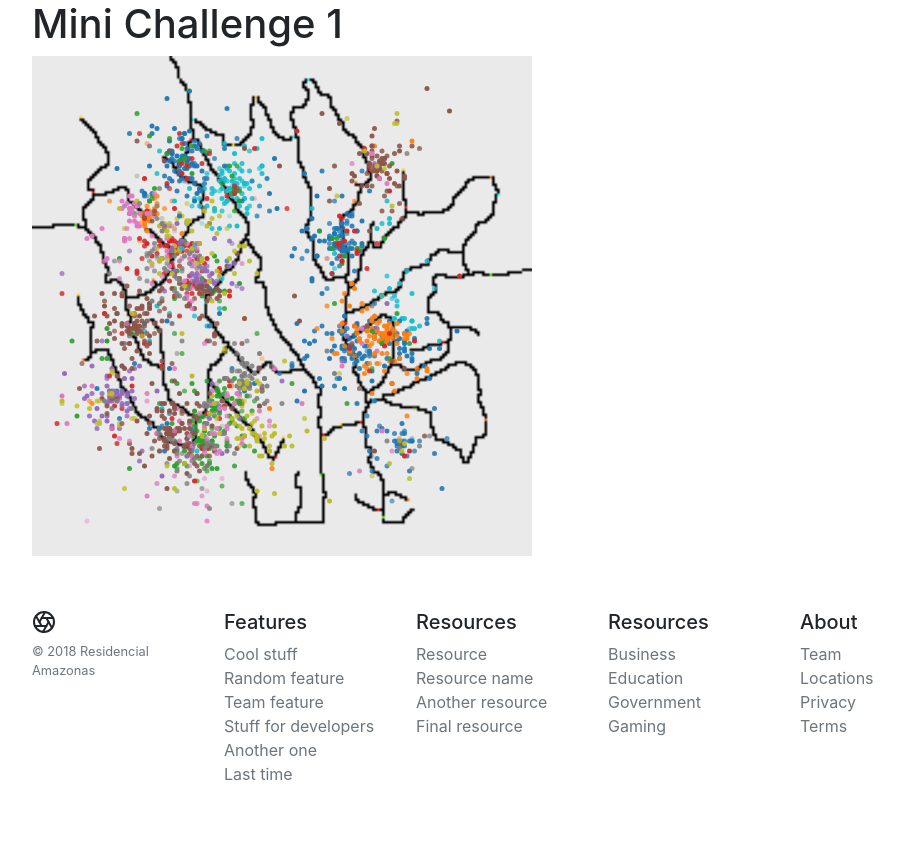
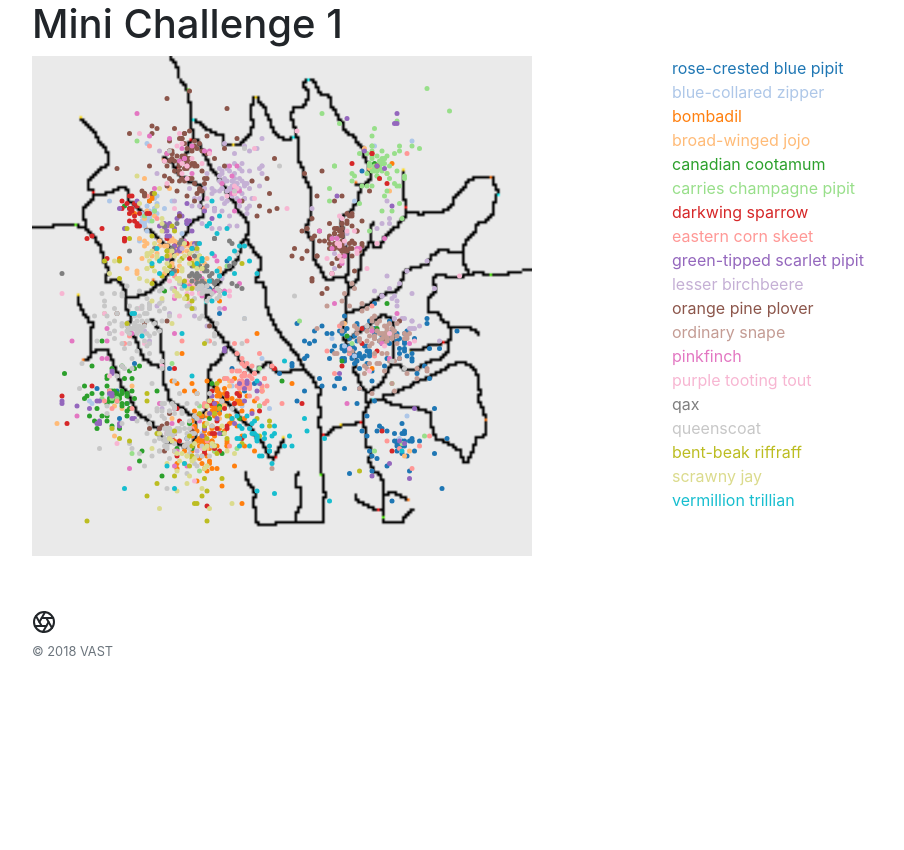
Before and after one commit to iraquitan/vast_2018, a Django app: page /mc1/ in a window 1280 px wide. Shown: the part 56-906 px from the top of the page, without its empty margins (143-1047 px from the left). After the commit the page ends 712 px from the top, so only its background shows below. Run offline with Django 3.2, Linux system fonts and the light colour scheme; some libraries are stand-ins or nearby versions.

Commit message:
feat: Add legend and color scheme 20

```diff
--- a/static/css/starter-template.css
+++ b/static/css/starter-template.css
@@ -88,3 +88,14 @@
 }
 
 .overflow-hidden { overflow: hidden; }
+
+.key-dot {
+    display: inline-block;
+    height: 10px;
+    margin-right: .5em;
+    width: 10px;
+}
+
+.legend {
+    margin-right:20px;
+}
--- a/static/js/mc1.js
+++ b/static/js/mc1.js
@@ -1,19 +1,56 @@
+
 function reqListener () {
+  schemeCategory20 = [
+      "#1f77b4", "#aec7e8", "#ff7f0e", "#ffbb78", "#2ca02c",
+      "#98df8a", "#d62728", "#ff9896", "#9467bd", "#c5b0d5",
+      "#8c564b", "#c49c94", "#e377c2", "#f7b6d2", "#7f7f7f",
+      "#c7c7c7", "#bcbd22", "#dbdb8d", "#17becf", "#9edae5"
+  ];
   var data = this.response;
+  var species = d3.map(data, function(d){ return d.english_name; }).keys();
+
+  var  colorRange = d3.scalePoint()
+      .range([0, 1])
+      // .domain(d3.map(data, function(d){ return d.english_name; }).keys())
+      .domain(species);
 
   var color = d3.scaleOrdinal()
-      .range(d3.schemeCategory10)
-      .domain(d3.map(data, function(d){ return d.english_name; }).keys());
+      .range(schemeCategory20)
+      // .domain(d3.map(data, function(d){ return d.english_name; }).keys());
+      .domain(species);
+
+    d3.edge = {};
+    d3.edge.reuselegend = function module() {
+        function exports(_selection) {
+            _selection.each(function (_data) {
+                d3.select(this)
+                    .selectAll("legend").data(_data)
+                    .enter().append('div')
+                    .attr("class", "legend")
+                    .html(function (d, i) {
+                        // return d.toUpperCase()
+                        return d
+                    })//.style("color","red")
+                    .style("color", function (d, i) { return color(d) })
+                    .append("span")
+                    .attr("class", "key-dot")
+            })
+        }
+        return exports;
+    };
+  // var color = d3.scaleOrdinal()
+  //     .range(d3.schemeSpectral)
+  //     .domain(d3.map(data, function(d){ return colorRange(d.english_name); }).keys());
 
   var opacity = d3.scaleTime()
     .range([0.1, 1])
     // .domain(d3.extent(d3.map(data, function(d){return Date(d.date_time);}).values()))
     .domain(d3.extent(data, function(d){ return new Date(d.date_time); }));
 
-  var ctn = d3.select(".container");
+  var ctn = d3.select(".map");
 
   var svg = ctn.append("svg")
-      .attr("width", 500)
+      .attr("width", 800)
       .attr("height", 500);
 
   var g = svg.append("g");
@@ -34,8 +71,35 @@ function reqListener () {
       .attr('r', 2.5)
       .attr('cx', function (d, i) { return d.x * 2.5 })
       .attr('cy', function (d, i) { return d.y * 2.5 })
-      .attr("fill", function (d, i) { return color(d.english_name) })
-      .style("fill-opacity", function (d, i) { return opacity(new Date(d.date_time)); })
+      .attr("fill", function (d, i) { return color(d.english_name) });
+      // .attr("fill", function (d, i) { console.log(d.english_name); return d3.interpolateSpectral(colorRange(d.english_name)) })
+      // .style("fill-opacity", function (d, i) { return opacity(new Date(d.date_time)); })
+
+    var legend = d3.edge.reuselegend();
+
+    d3.select(".legends").datum(species).call(legend);
+
+    // var legend = g.append("g")
+    //     .classed("legend", true);
+
+    // legend.selectAll("rect")
+    //     .data(species)
+    //     .enter().append("rect")
+    //     .attr('x', 550)
+    //     .attr('y', function (d, i) { return i * 20 })
+    //     .attr('width', 10)
+    //     .attr('height', 10)
+    //     .style('fill', function (d, i) { return color(d) });
+    //
+    // legend.selectAll("text")
+    //     .data(species)
+    //     .enter().append("text")
+    //     .attr('x', 550)
+    //     .attr('y', function (d, i) { return i * 20 + 8 })
+    //     .attr("dx", "1.5em")
+    //     .attr("font-size", "11px")
+    //     .attr("fill", "#737373")
+    //     .text(function (d) { return d });
 }
 
 var oReq = new XMLHttpRequest();
--- a/templates/footer.html
+++ b/templates/footer.html
@@ -3,45 +3,45 @@
   <div class="row">
     <div class="col-12 col-md">
       <svg xmlns="http://www.w3.org/2000/svg" width="24" height="24" viewBox="0 0 24 24" fill="none" stroke="currentColor" stroke-width="2" stroke-linecap="round" stroke-linejoin="round" class="d-block mb-2"><circle cx="12" cy="12" r="10"></circle><line x1="14.31" y1="8" x2="20.05" y2="17.94"></line><line x1="9.69" y1="8" x2="21.17" y2="8"></line><line x1="7.38" y1="12" x2="13.12" y2="2.06"></line><line x1="9.69" y1="16" x2="3.95" y2="6.06"></line><line x1="14.31" y1="16" x2="2.83" y2="16"></line><line x1="16.62" y1="12" x2="10.88" y2="21.94"></line></svg>
-      <small class="d-block mb-3 text-muted">&copy; {% now 'Y' %} {% trans "Residencial Amazonas" %}</small>
+      <small class="d-block mb-3 text-muted">&copy; {% now 'Y' %} {% trans "VAST" %}</small>
     </div>
-    <div class="col-6 col-md">
-      <h5>Features</h5>
-      <ul class="list-unstyled text-small">
-        <li><a class="text-muted" href="#">Cool stuff</a></li>
-        <li><a class="text-muted" href="#">Random feature</a></li>
-        <li><a class="text-muted" href="#">Team feature</a></li>
-        <li><a class="text-muted" href="#">Stuff for developers</a></li>
-        <li><a class="text-muted" href="#">Another one</a></li>
-        <li><a class="text-muted" href="#">Last time</a></li>
-      </ul>
-    </div>
-    <div class="col-6 col-md">
-      <h5>Resources</h5>
-      <ul class="list-unstyled text-small">
-        <li><a class="text-muted" href="#">Resource</a></li>
-        <li><a class="text-muted" href="#">Resource name</a></li>
-        <li><a class="text-muted" href="#">Another resource</a></li>
-        <li><a class="text-muted" href="#">Final resource</a></li>
-      </ul>
-    </div>
-    <div class="col-6 col-md">
-      <h5>Resources</h5>
-      <ul class="list-unstyled text-small">
-        <li><a class="text-muted" href="#">Business</a></li>
-        <li><a class="text-muted" href="#">Education</a></li>
-        <li><a class="text-muted" href="#">Government</a></li>
-        <li><a class="text-muted" href="#">Gaming</a></li>
-      </ul>
-    </div>
-    <div class="col-6 col-md">
-      <h5>About</h5>
-      <ul class="list-unstyled text-small">
-        <li><a class="text-muted" href="#">Team</a></li>
-        <li><a class="text-muted" href="#">Locations</a></li>
-        <li><a class="text-muted" href="#">Privacy</a></li>
-        <li><a class="text-muted" href="#">Terms</a></li>
-      </ul>
-    </div>
+{#    <div class="col-6 col-md">#}
+{#      <h5>Features</h5>#}
+{#      <ul class="list-unstyled text-small">#}
+{#        <li><a class="text-muted" href="#">Cool stuff</a></li>#}
+{#        <li><a class="text-muted" href="#">Random feature</a></li>#}
+{#        <li><a class="text-muted" href="#">Team feature</a></li>#}
+{#        <li><a class="text-muted" href="#">Stuff for developers</a></li>#}
+{#        <li><a class="text-muted" href="#">Another one</a></li>#}
+{#        <li><a class="text-muted" href="#">Last time</a></li>#}
+{#      </ul>#}
+{#    </div>#}
+{#    <div class="col-6 col-md">#}
+{#      <h5>Resources</h5>#}
+{#      <ul class="list-unstyled text-small">#}
+{#        <li><a class="text-muted" href="#">Resource</a></li>#}
+{#        <li><a class="text-muted" href="#">Resource name</a></li>#}
+{#        <li><a class="text-muted" href="#">Another resource</a></li>#}
+{#        <li><a class="text-muted" href="#">Final resource</a></li>#}
+{#      </ul>#}
+{#    </div>#}
+{#    <div class="col-6 col-md">#}
+{#      <h5>Resources</h5>#}
+{#      <ul class="list-unstyled text-small">#}
+{#        <li><a class="text-muted" href="#">Business</a></li>#}
+{#        <li><a class="text-muted" href="#">Education</a></li>#}
+{#        <li><a class="text-muted" href="#">Government</a></li>#}
+{#        <li><a class="text-muted" href="#">Gaming</a></li>#}
+{#      </ul>#}
+{#    </div>#}
+{#    <div class="col-6 col-md">#}
+{#      <h5>About</h5>#}
+{#      <ul class="list-unstyled text-small">#}
+{#        <li><a class="text-muted" href="#">Team</a></li>#}
+{#        <li><a class="text-muted" href="#">Locations</a></li>#}
+{#        <li><a class="text-muted" href="#">Privacy</a></li>#}
+{#        <li><a class="text-muted" href="#">Terms</a></li>#}
+{#      </ul>#}
+{#    </div>#}
   </div>
 </footer>
--- a/templates/mini_challenge_1/home.html
+++ b/templates/mini_challenge_1/home.html
@@ -4,6 +4,10 @@
 
 {% block content %}
 <h1>Mini Challenge 1</h1>
+  <div class="row">
+  <div class="map col-8"></div>
+  <div class="legends col-4"></div>
+  </div>
 {% endblock content %}
 
 {% block javascript %}
```
